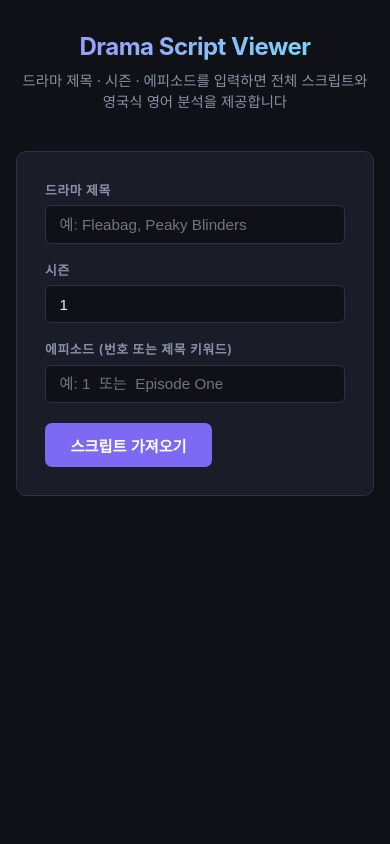
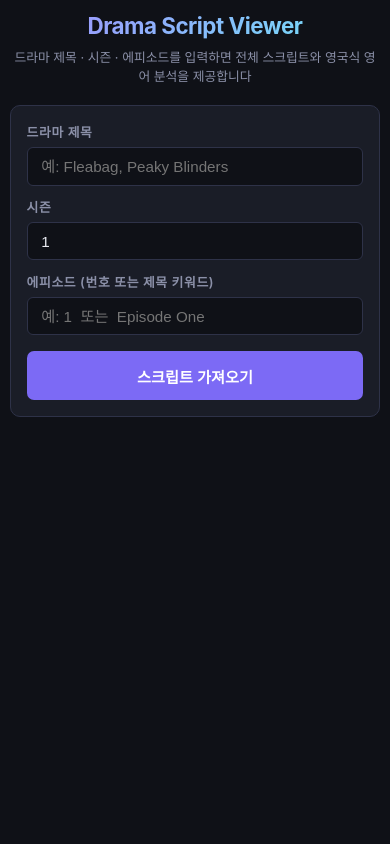
Before and after one commit to honeyfun12/abc, a Flask app: page / in a window 390 px wide. Run offline with Flask 3, Linux system fonts and the light colour scheme.

Commit message:
Add cloud deployment config and mobile UI improvements
- Procfile + render.yaml for one-click Render.com deployment
- gunicorn with 300s timeout (for long Claude analysis requests)
- PWA manifest.json + apple/android meta tags for "Add to Home Screen"
- Mobile-responsive CSS: tighter padding, full-width buttons, safe-area insets

https://claude.ai/code/session_013zNnTfxvz4TRt9Jy8EzGec

```diff
--- a/requirements.txt
+++ b/requirements.txt
@@ -3,3 +3,4 @@ requests==2.32.3
 beautifulsoup4==4.12.3
 lxml==5.2.2
 anthropic==0.40.0
+gunicorn==22.0.0
--- a/static/style.css
+++ b/static/style.css
@@ -328,7 +328,43 @@ button[type="submit"]:disabled { opacity: .55; cursor: not-allowed; }
 /* ── Utility ── */
 .hidden { display: none !important; }
 
+/* ── Mobile ── */
 @media (max-width: 540px) {
-  header h1 { font-size: 1.5rem; }
+  body { padding: .75rem .6rem; }
+  header { margin-bottom: 1.25rem; }
+  header h1 { font-size: 1.4rem; }
+  .subtitle { font-size: .8rem; }
+
+  .search-panel { padding: 1rem; }
+  .fields { gap: .7rem; margin-bottom: 1rem; }
   .field--narrow { flex: 0 0 100%; }
+
+  button[type="submit"] { width: 100%; justify-content: center; padding: .85rem; }
+
+  .result-header { padding: .75rem 1rem; }
+  .meta-show { font-size: .95rem; }
+
+  .tabs .tab { padding: .65rem 1rem; font-size: .85rem; }
+
+  .script-body {
+    font-size: .8rem;
+    line-height: 1.65;
+    padding: 1rem;
+    max-height: 60vh;
+  }
+
+  .analysis-toolbar { padding: .75rem 1rem; }
+  .btn-analyze { width: 100%; justify-content: center; }
+
+  .analysis-items { padding: .75rem 1rem; gap: .7rem; max-height: 60vh; }
+
+  .analysis-card { padding: .75rem .9rem; }
+  .card-term { font-size: .95rem; }
+  .card-original { font-size: .78rem; }
+  .card-explanation { font-size: .85rem; }
 }
+
+/* safe area for notched phones (iPhone X+) */
+@supports (padding-bottom: env(safe-area-inset-bottom)) {
+  body { padding-bottom: calc(.75rem + env(safe-area-inset-bottom)); }
+}
--- a/templates/index.html
+++ b/templates/index.html
@@ -2,8 +2,14 @@
 <html lang="ko">
 <head>
   <meta charset="UTF-8" />
-  <meta name="viewport" content="width=device-width, initial-scale=1.0" />
+  <meta name="viewport" content="width=device-width, initial-scale=1.0, viewport-fit=cover" />
+  <meta name="mobile-web-app-capable" content="yes" />
+  <meta name="apple-mobile-web-app-capable" content="yes" />
+  <meta name="apple-mobile-web-app-status-bar-style" content="black-translucent" />
+  <meta name="apple-mobile-web-app-title" content="Script Viewer" />
+  <meta name="theme-color" content="#0f1117" />
   <title>Drama Script Viewer</title>
+  <link rel="manifest" href="/static/manifest.json" />
   <link rel="stylesheet" href="/static/style.css" />
 </head>
 <body>
```
Also changed, not shown: render.yaml (added, +11 -0 lines), static/manifest.json (added), 1 other file.
